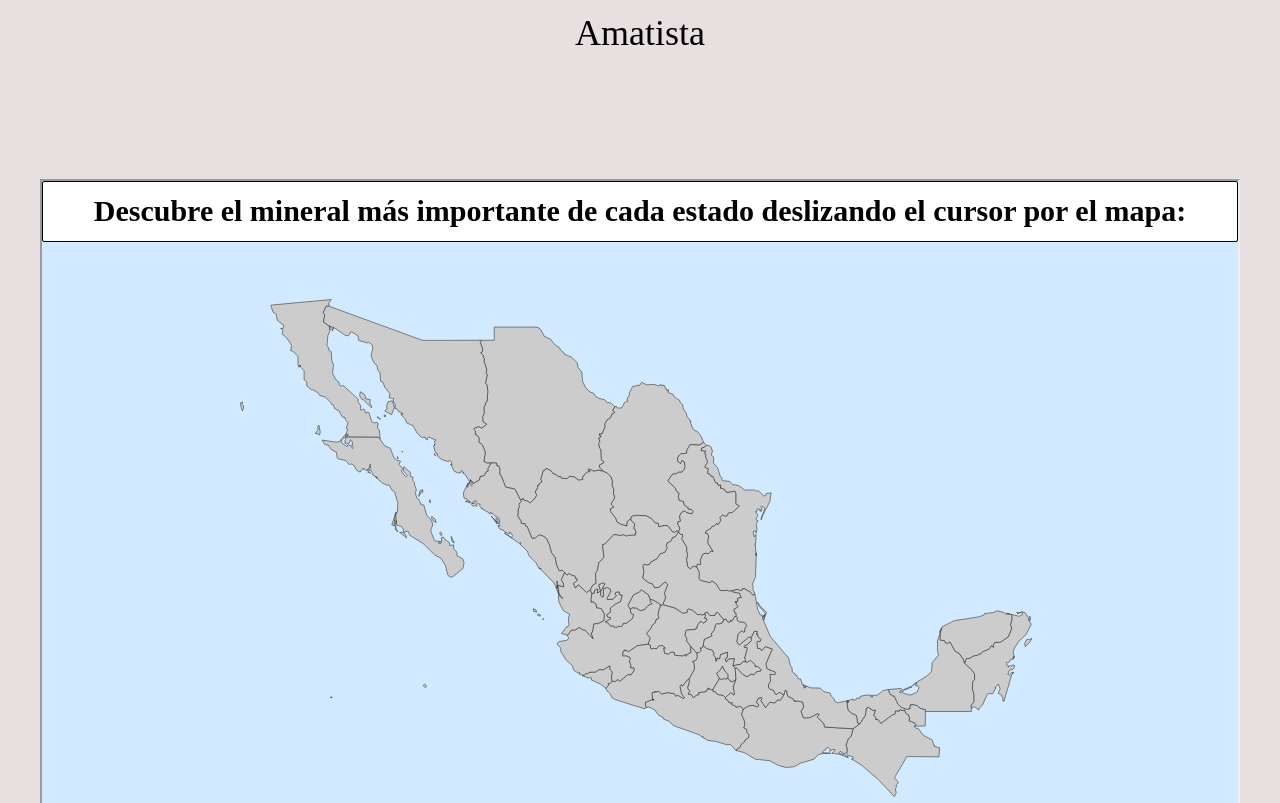
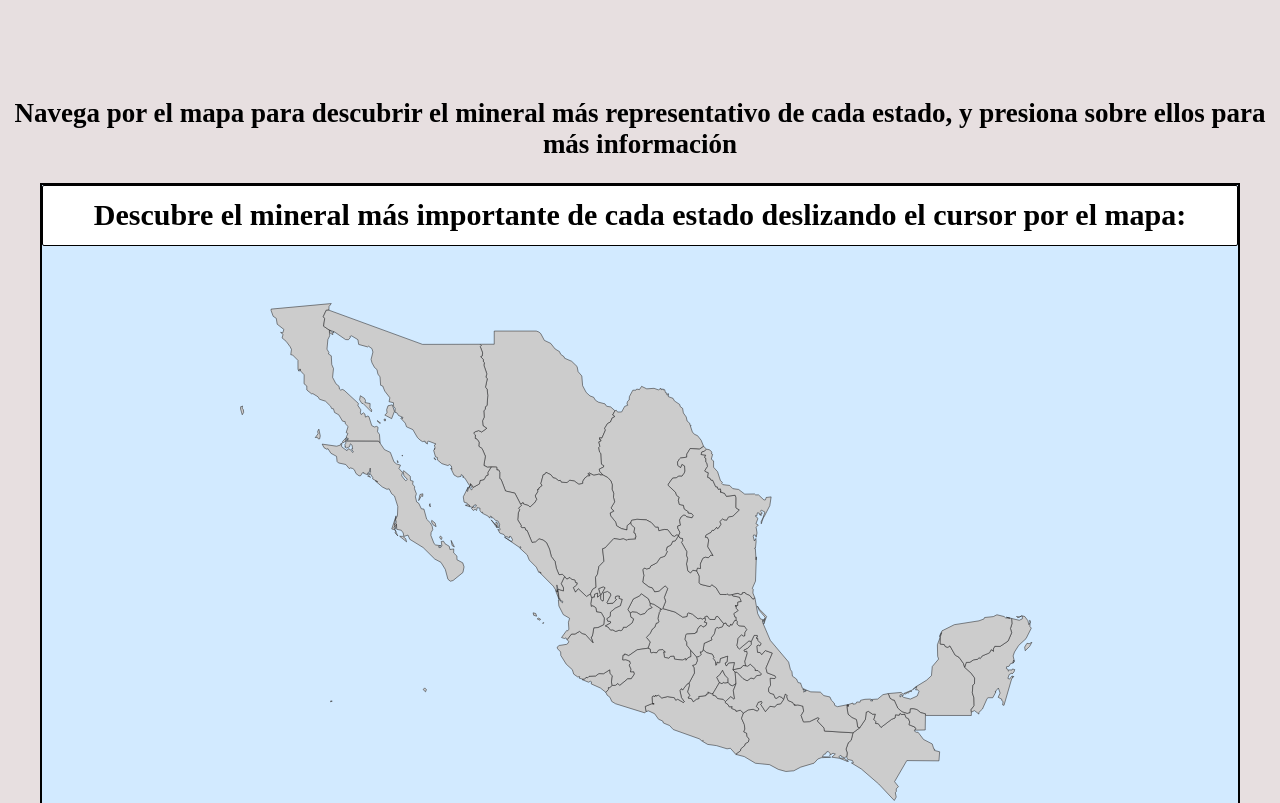
Before and after one commit to victorgg10/ch22obsidiana, a website: page index.html in a window 1280 px wide. Shown: the part 1153-1956 px from the top of the page. Drawn offline with nearby package versions, Linux system fonts and the light colour scheme; files whose address does not match are found by name; a web font is replaced by a local one.

Commit message:
Update index.html

```diff
--- a/index.html
+++ b/index.html
@@ -96,7 +96,7 @@
   }
 </style>
 
-<h1>Novedades</h1>
+<center><h2>Minerales Destacados</h2></center>
 
     <style>
 .slideshow {
@@ -188,11 +188,14 @@
 <br><br><br>
     <!--Mapa-->
     <style>
-      iframe {
-        display: block;
-        margin: 0 auto;
-      }
+        iframe {
+    display: block;
+    margin: 0 auto;
+    border: 2px solid black;
+  }
     </style>
+
+<center><h2>Navega por el mapa para descubrir el mineral más representativo de cada estado, y presiona sobre ellos para más información</h2></center>
     <iframe src="./mapa-minerales-rocas/index.html" width="1200" height="680" ></iframe>
 
 <br><br><br>
```
